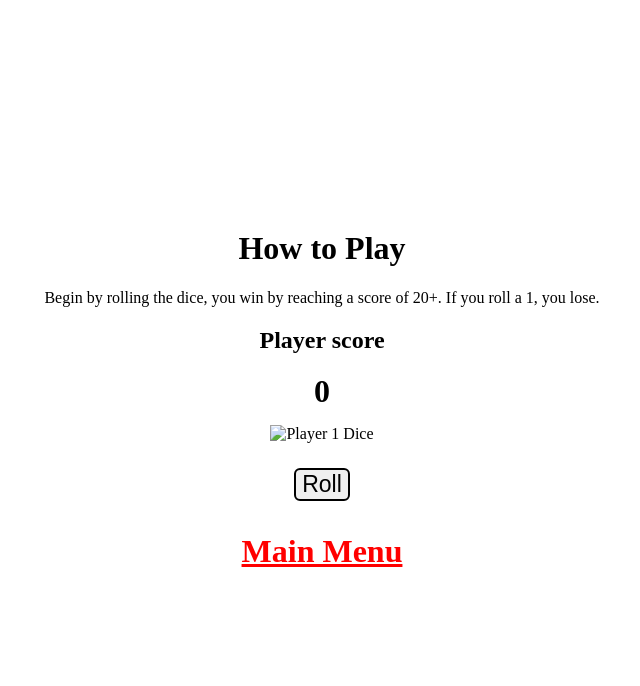
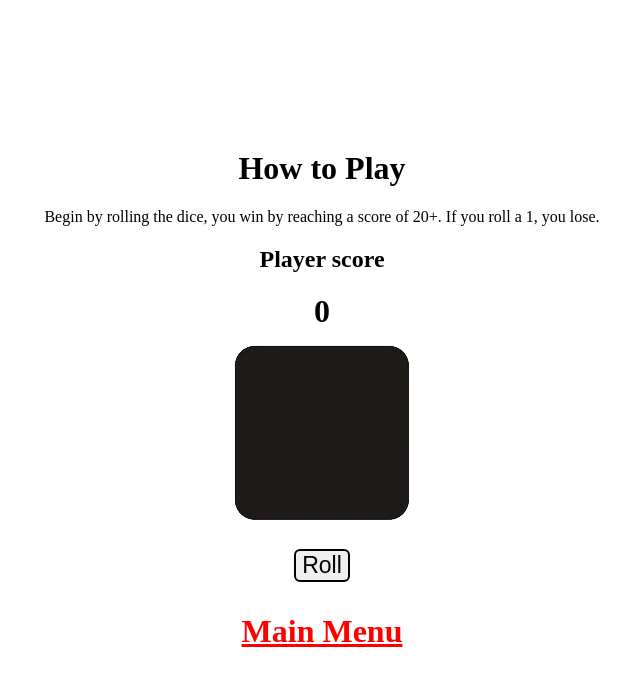
Before and after one commit to Irlamco/M36-Dice-Game, a plain HTML site: page onePlayer.html in a window 1280 px wide. Shown: the whole page, without its empty margins (318-958 px from the left). Drawn offline with Linux system fonts and the light colour scheme; the site is published under a folder, as on GitHub Pages, so addresses that start at the root find nothing.

Commit message:
Second Commit

```diff
--- a/onePlayer.html
+++ b/onePlayer.html
@@ -19,7 +19,7 @@
         </div>
         <div class="player1">
             <div class="diceArea">
-                <img alt="Player 1 Dice" id="dicePlayer1" src="/images/Dice_Empty.png">
+                <img alt="Player 1 Dice" id="dicePlayer1" src="images/Dice_Empty.png">
             </div>
             <div class="buttons">
                 <button id="roll">Roll</button>
```
